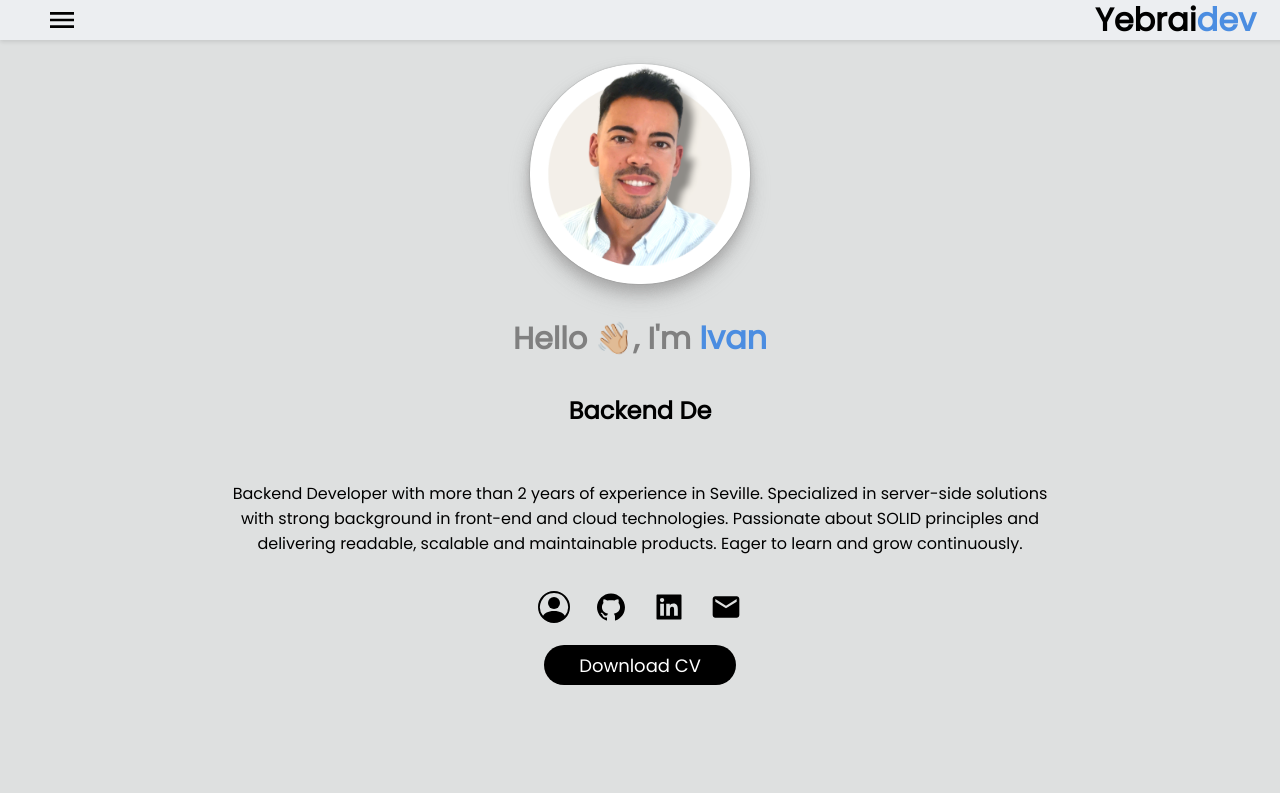
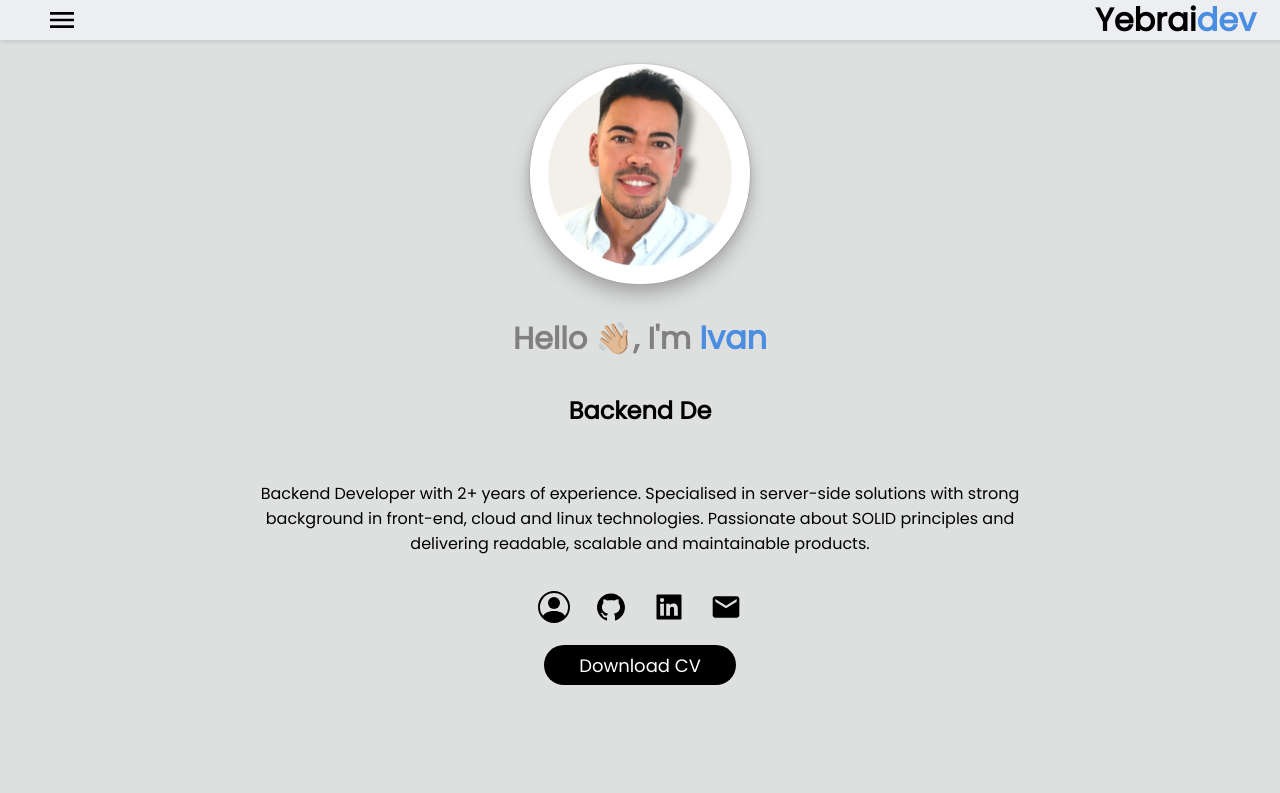
Before and after one commit to yebrai/yebraidev, a Next.js app: page / in a window 1280 px wide. Shown: the top 793 px of the page. Built offline with nearby package versions, Linux system fonts and the light colour scheme.

Commit message:
about and seo updates

```diff
--- a/src/components/AppAbout/About.jsx
+++ b/src/components/AppAbout/About.jsx
@@ -16,7 +16,7 @@ export default function About() {
       transition={{ duration: 0.5, delay: 1 }}
     >
       <p className={styles.aboutText}>
-        Backend Developer with more than 2 years of experience in Seville. Specialized in server-side solutions with strong background in front-end and cloud technologies. Passionate about SOLID principles and delivering readable, scalable and maintainable products. Eager to learn and grow continuously.
+      Backend Developer with 2+ years of experience. Specialised in server-side solutions with strong background in front-end, cloud and linux technologies. Passionate about SOLID principles and delivering readable, scalable and maintainable products.
       </p>
       <ul className={styles.iconsMain}>
         {iconsLink.map(({ label, route }) => {
--- a/src/pages/index.js
+++ b/src/pages/index.js
@@ -24,7 +24,7 @@ export default function Home() {
 
   return (
     <>
-      <NextSeo title="Portfolio | Yebraidev" description="Yebraidev Website" />
+      <NextSeo title="Yebraidev" description="Yebraidev Website" />
         <div className={`introMain ${isVisible ? "visible" : ""}`}>
           <Navbar />
           <section className="main">
```
Lines whose indentation alone changed are shown as unchanged.
